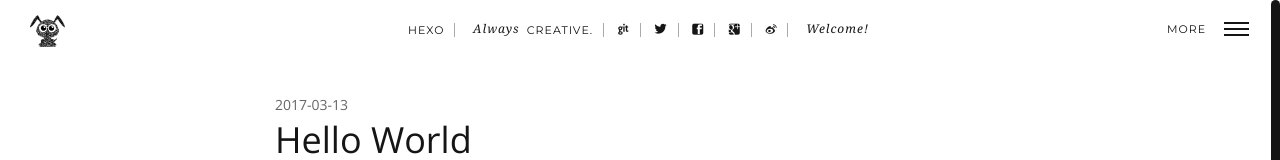
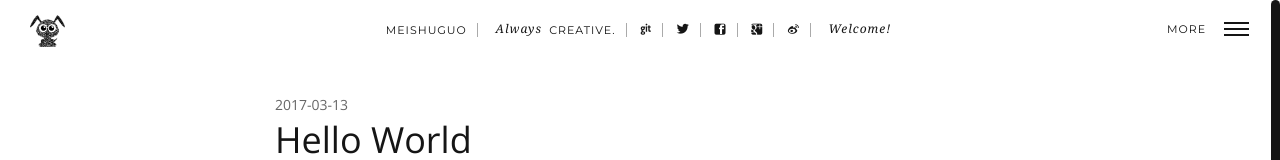
Before and after one commit to meishuguo/meishuguo.github.io, a plain HTML site: page 2017/03/13/hello-world/index.html in a window 1280 px wide. Shown: the top 160 px of the page. Drawn offline with nearby package versions, Linux system fonts and the light colour scheme.

Commit message:
Site updated: 2017-03-13 20:37:14

```diff
--- a/2017/03/13/hello-world/index.html
+++ b/2017/03/13/hello-world/index.html
@@ -17,12 +17,12 @@
 <!--<![endif]-->
 
 <head>
-  <title>Hello World | Hexo</title>
+  <title>Hello World | meishuguo</title>
   <!-- Meta data -->
     <meta http-equiv="Content-Type" content="text/html" charset="UTF-8" >
     <meta http-equiv="X-UA-Compatible" content="IE=edge"/>
     <meta name="viewport" content="width=device-width, initial-scale=1.0" />
-    <meta name="generator" content="Hexo">
+    <meta name="generator" content="meishuguo">
     <meta name="author" content="John Doe">
     <meta name="description" content="" />
     <meta name="keywords" content="" />
@@ -30,7 +30,7 @@
     <!-- Favicon, (keep icon in root folder) -->
     <link rel="Shortcut Icon" href="/img/favicon.ico" type="image/ico">
 
-    <link rel="alternate" href="/atom.xml" title="Hexo" type="application/atom+xml">
+    <link rel="alternate" href="/atom.xml" title="meishuguo" type="application/atom+xml">
     <link rel="stylesheet" href="/css/all.css" media="screen" type="text/css">
 
     <link rel="stylesheet" href="/highlightjs/vs.css" type="text/css">
@@ -127,7 +127,7 @@
                     <!-- Info-bar -->
                     <nav>
                         <ul class="nav">
-                            <li><a href="/" class="animsition-link">Hexo</a></li>
+                            <li><a href="/" class="animsition-link">meishuguo</a></li>
                             <li class="nolink"><span>Always </span>Creative.</li>
 
                             <li><a href="https://github.com/" title="Github" target="_blank"><i class="icon-github"></i></a></li>
```
Also changed, not shown: archives/2017/03/index.html (+4 -4 lines), archives/2017/index.html (+4 -4 lines), archives/index.html (+4 -4 lines), index.html (+4 -4 lines).
